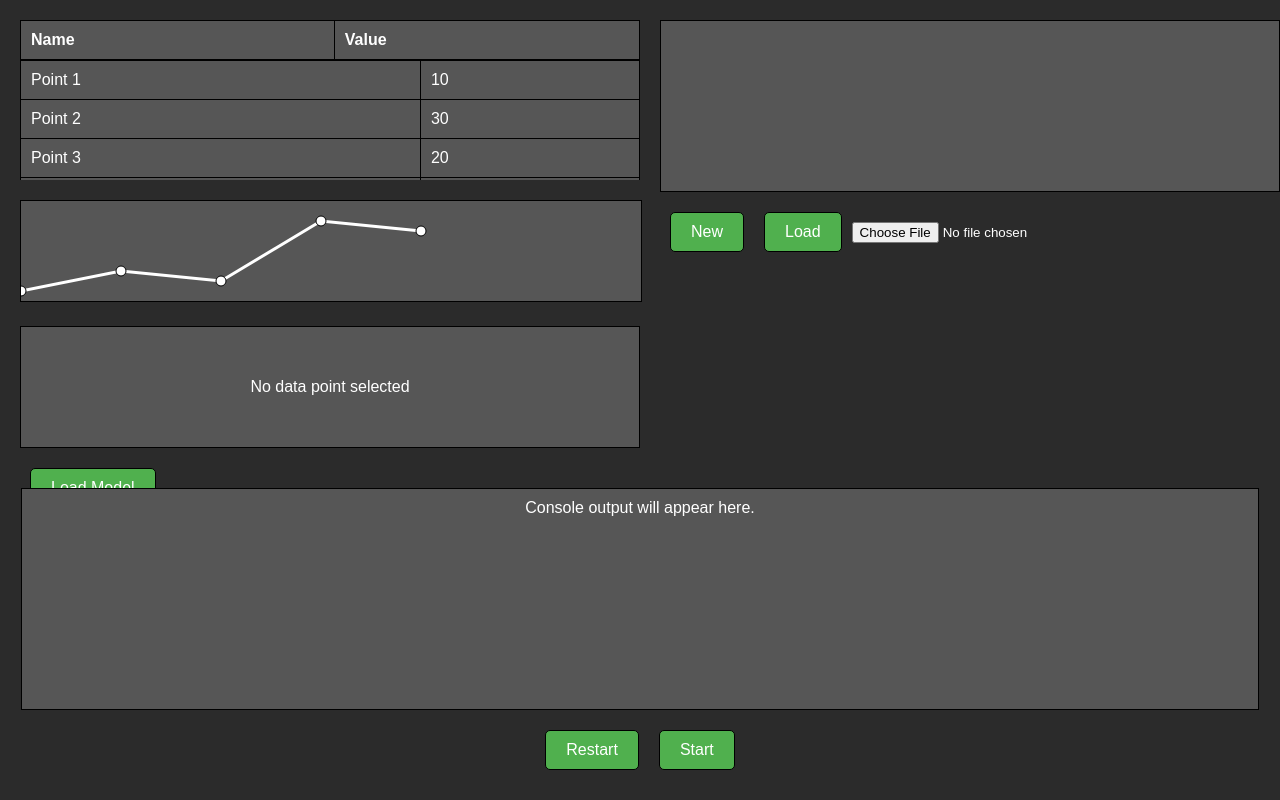
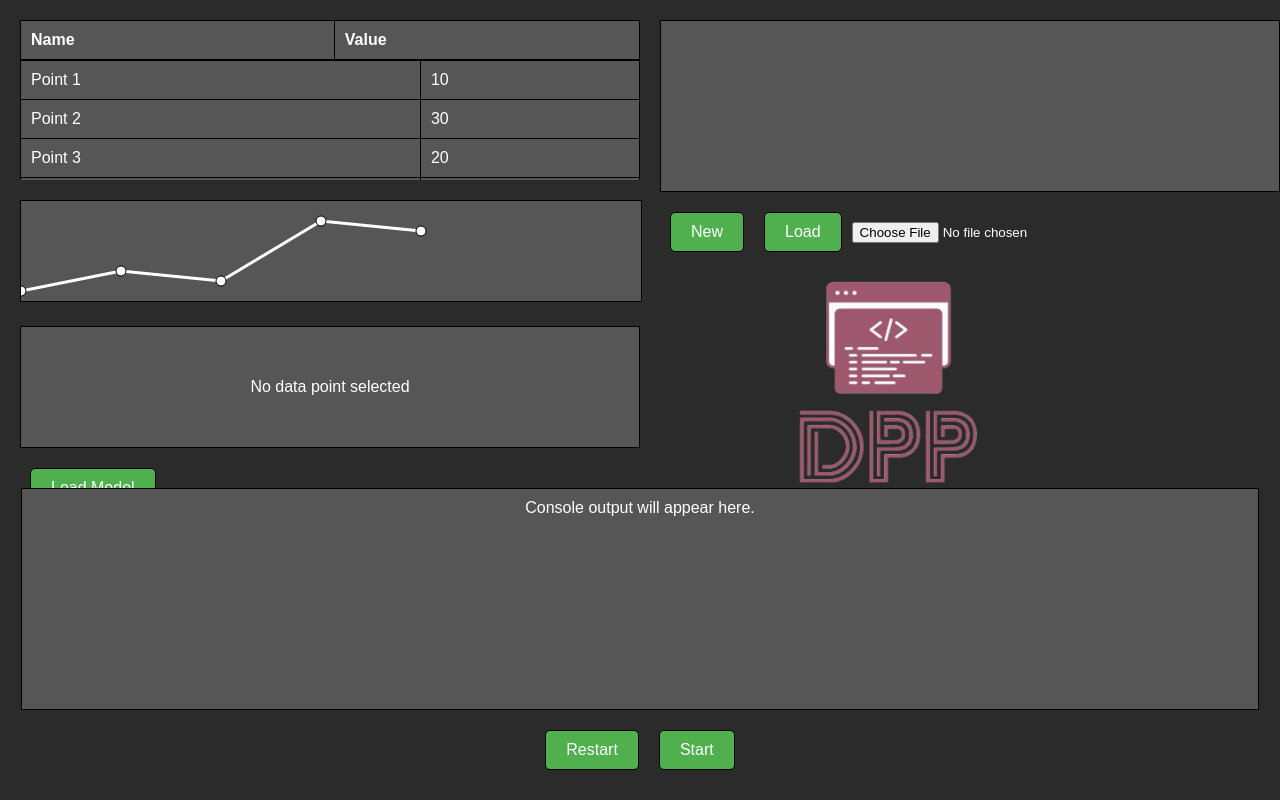
Before and after one commit to Devils-Prosthetics/DevilArmTrainer, a React (Vite) app: page / in a window 1280 px wide. Built offline with nearby package versions, Linux system fonts and the light colour scheme.

Commit message:
added logo changed input file for pico

```diff
--- a/src/App.jsx
+++ b/src/App.jsx
@@ -1,6 +1,7 @@
 import React, { useState } from 'react';
 import { listen } from '@tauri-apps/api/event';
 import { invoke } from '@tauri-apps/api/core';
+import myImage from '../src/assets/DPP2.png';
 
 // Sample data for table and line graph
 const sampleData = [
@@ -37,7 +38,7 @@ const App = () => {
   const handleStart = async () => {
     setConsoleOutput('Starting serial port connection...');
     try {
-      const response = await invoke('serial_start', { port: '/dev/ttyUSB0' });
+      const response = await invoke('serial_start', { port: '/dev/ttyACM0' });
       setConsoleOutput(response);
     } catch (error) {
       setConsoleOutput(`Error: ${error}`);
@@ -150,6 +151,10 @@ const App = () => {
           {/* Folder Selection Box */}
           <input type="file" webkitdirectory="true" onChange={handleFolderSelect} />
         </div>
+        <div className="logo">
+          <img src={myImage} width="275" height="275" marginRight="40" style={{ marginLeft: '90px' }} // Adjust the margin for spacing
+          />
+        </div>
       </div>
 
       {/* Bottom Console Section */}
```
Also changed, not shown: src/assets/DPP2.png (added), 1 other file (tests, documents, lock files or other folders).
